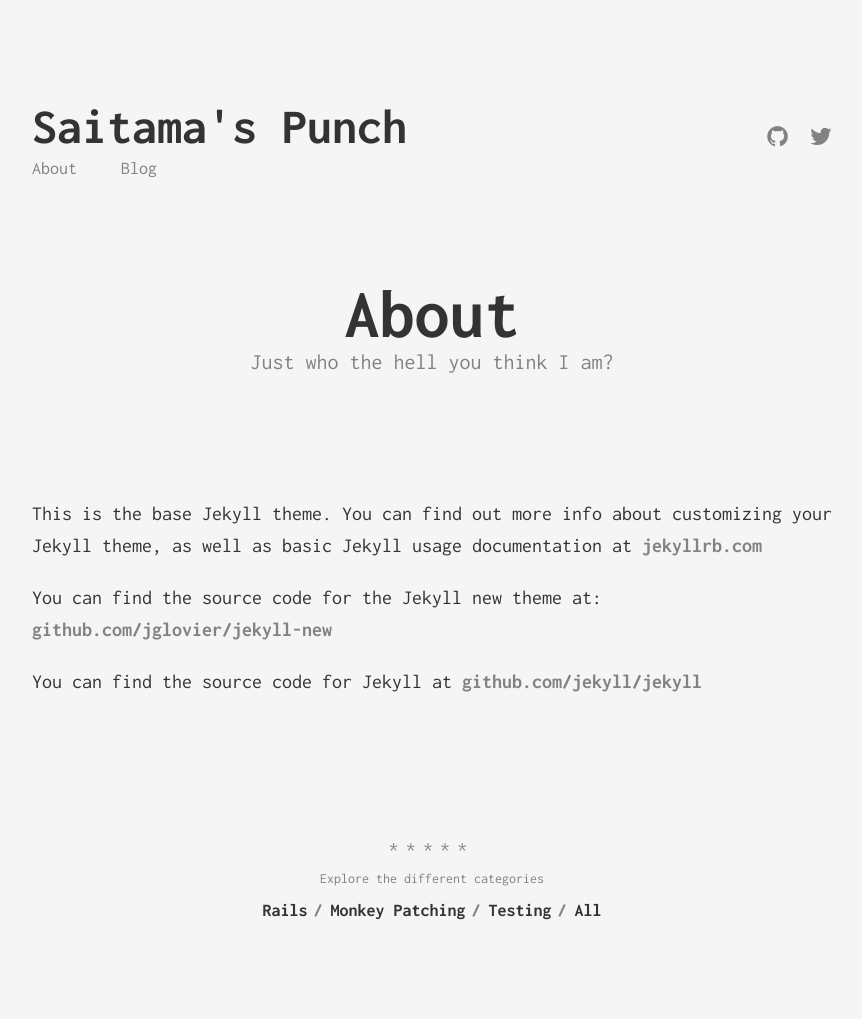
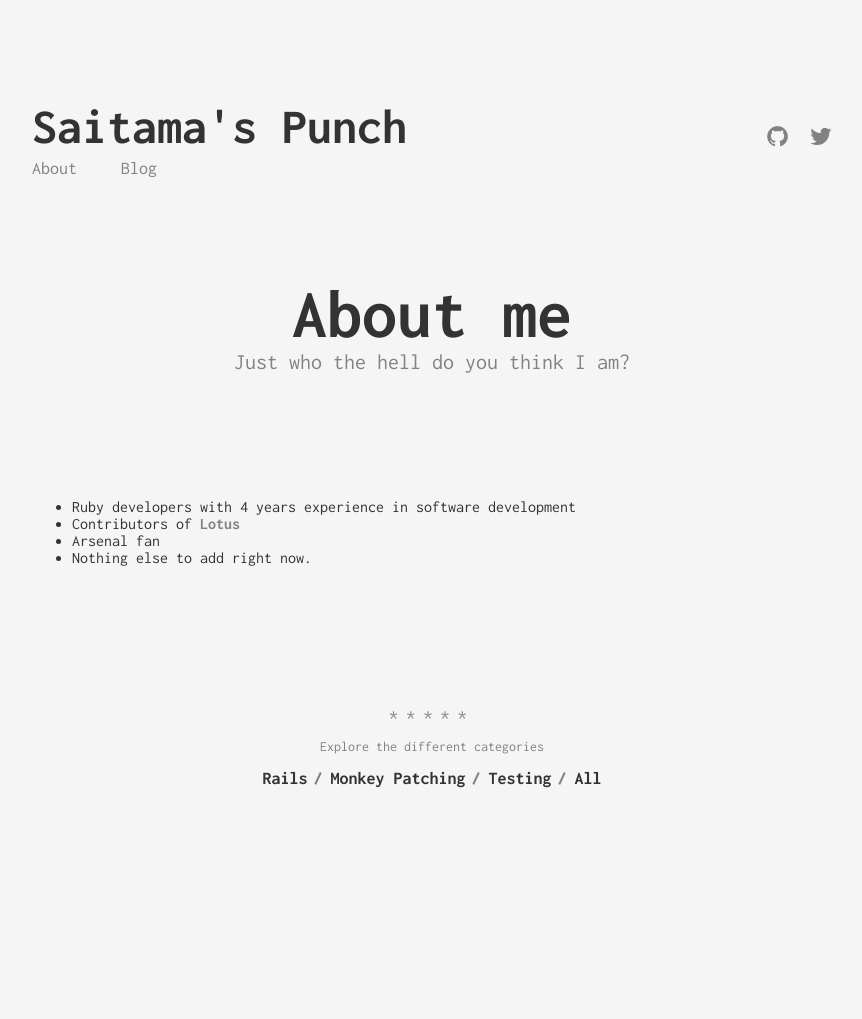
Before and after one commit to hieuk09/hieuk09.github.io, a Jekyll site: the page built from about.md, in a window 1280 px wide. Shown: the whole page, without its empty margins (208-1070 px from the left). Built offline with Jekyll 4.4.1, drawn with Linux system fonts in a browser that asks for light colours; after the commit the page ends 900 px from its top, so only the background shows below that.

Commit message:
[f] Fill in the data in about me

```diff
--- a/about.md
+++ b/about.md
@@ -1,12 +1,13 @@
 ---
 layout: page
-title: About
-subtitle: Just who the hell you think I am?
+title: About me
+subtitle: Just who the hell do you think I am?
 permalink: /about/
 ---
 
-This is the base Jekyll theme. You can find out more info about customizing your Jekyll theme, as well as basic Jekyll usage documentation at [jekyllrb.com](http://jekyllrb.com/)
+- Ruby developers with 4 years experience in software development
+- Contributors of [Lotus][lotus]
+- Arsenal fan
+- Nothing else to add right now.
 
-You can find the source code for the Jekyll new theme at: [github.com/jglovier/jekyll-new](https://github.com/jglovier/jekyll-new)
-
-You can find the source code for Jekyll at [github.com/jekyll/jekyll](https://github.com/jekyll/jekyll)
+[lotus]: http://github.com/lotus
```
